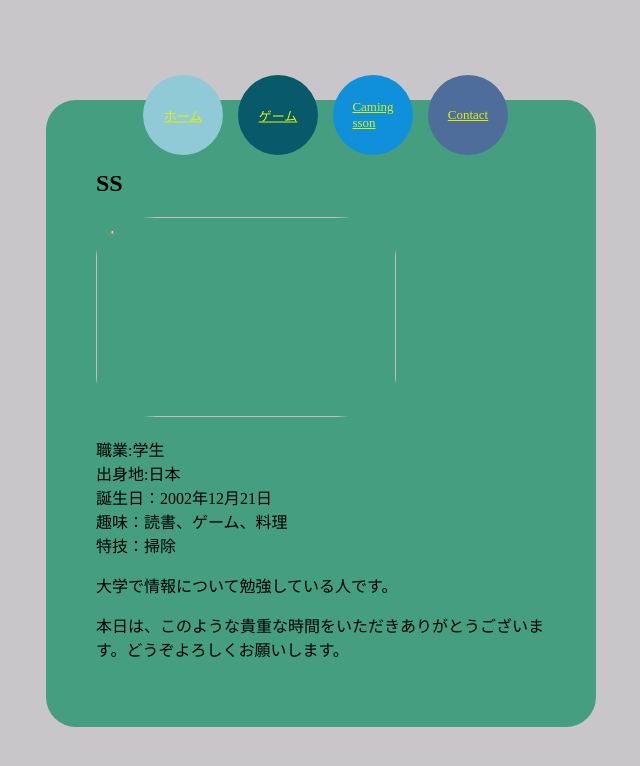
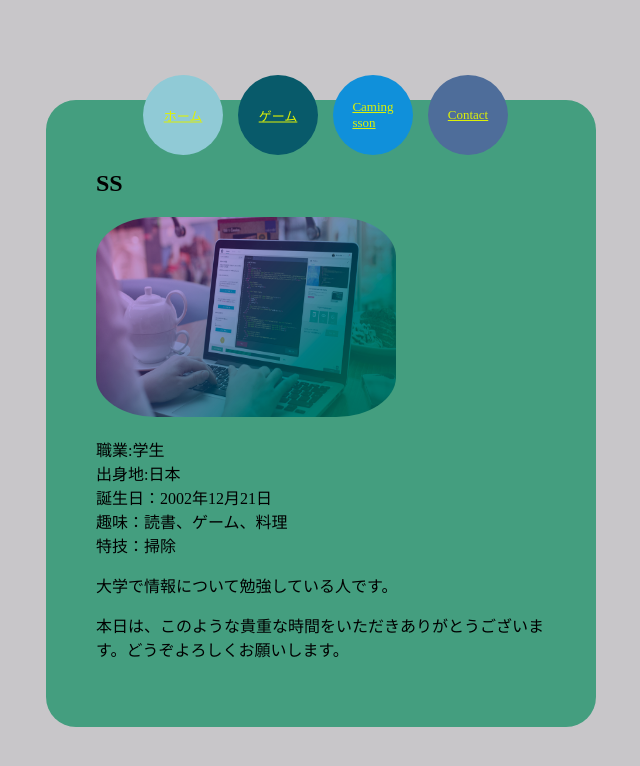
Before and after one commit to karinoshimizu/karinoshimizu.github.io, a plain HTML site: page index.html in a window 1280 px wide. Shown: the whole page, without its empty margins (319-959 px from the left). Drawn offline with Linux system fonts and the light colour scheme.

Commit message:
Update index.html

```diff
--- a/index.html
+++ b/index.html
@@ -10,7 +10,7 @@
             <div class="text">
                 <h2>SS</h2>
                 <p>
-                <img src="karinoshimizu.github.ioimage.png" width="300" height="200" alt="">
+                <img src="karinoshimizu.github.io/image.png" width="300" height="200" alt="">
                 </p>
                 <p>職業:学生<br>
                    出身地:日本<br>
```
